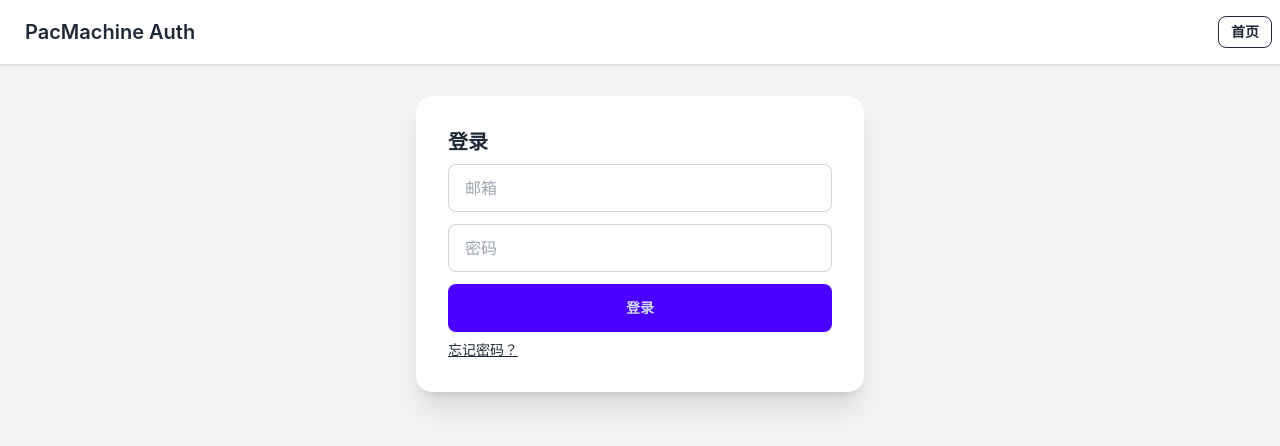
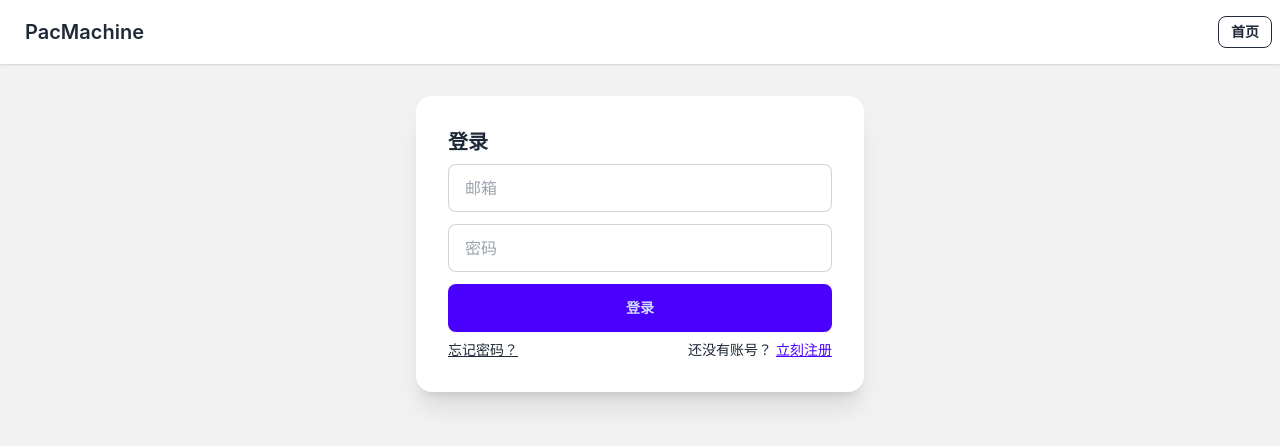
Before and after one commit to Yiniann/PakMachine, a React (Vite) app in the folder frontend/: page /auth/login in a window 1280 px wide. Shown: the top 446 px of the page. Built offline with nearby package versions, Linux system fonts and the light colour scheme; no server answers.

Commit message:
更新布局和注册页面：动态显示站点名称，添加注册和登录链接提示

```diff
--- a/frontend/src/layouts/AuthLayout.tsx
+++ b/frontend/src/layouts/AuthLayout.tsx
@@ -1,14 +1,17 @@
 import { Link, Outlet } from "react-router-dom";
 import { useAuth } from "../components/useAuth";
+import { usePublicSettings } from "../features/settings/publicSettings";
 
 const AuthLayout = () => {
   const { token, logout } = useAuth();
+  const publicSettings = usePublicSettings();
+  const siteTitle = publicSettings.data?.siteName || "PacMachine";
   return (
     <div data-theme="light" className="min-h-screen bg-base-200">
       <div className="navbar bg-base-100 shadow">
         <div className="navbar-start">
           <Link to="/" className="btn btn-ghost text-xl">
-            PacMachine Auth
+            {siteTitle}
           </Link>
         </div>
         <div className="navbar-end gap-2">
--- a/frontend/src/layouts/LandingLayout.tsx
+++ b/frontend/src/layouts/LandingLayout.tsx
@@ -1,14 +1,17 @@
 import { Link, Outlet } from "react-router-dom";
 import { useAuth } from "../components/useAuth";
+import { usePublicSettings } from "../features/settings/publicSettings";
 
 const LandingLayout = () => {
   const { token, logout } = useAuth();
+  const publicSettings = usePublicSettings();
+  const siteTitle = publicSettings.data?.siteName || "PacMachine";
   return (
     <div data-theme="light" className="min-h-screen bg-base-200">
       <div className="navbar bg-base-100 shadow">
         <div className="navbar-start">
           <Link to="/" className="btn btn-ghost text-xl">
-            PacMachine
+            {siteTitle}
           </Link>
         </div>
         <div className="navbar-end gap-2">
--- a/frontend/src/pages/auth/LoginPage.tsx
+++ b/frontend/src/pages/auth/LoginPage.tsx
@@ -59,6 +59,12 @@ const LoginPage = () => {
           <Link className="link" to="/auth/forgot">
             忘记密码？
           </Link>
+          <div className="flex items-center gap-1">
+            <span>还没有账号？</span>
+            <Link className="link link-primary" to="/auth/register">
+              立刻注册
+            </Link>
+          </div>
         </div>
         {message && <p className="text-info mt-2">{message}</p>}
       </div>
--- a/frontend/src/pages/auth/RegisterPage.tsx
+++ b/frontend/src/pages/auth/RegisterPage.tsx
@@ -1,4 +1,5 @@
 import { FormEvent, useState } from "react";
+import { Link } from "react-router-dom";
 import { useRegisterMutation } from "../../features/auth/mutations";
 
 const RegisterPage = () => {
@@ -42,6 +43,12 @@ const RegisterPage = () => {
             {mutation.status === "pending" ? "注册中..." : "注册"}
           </button>
         </form>
+        <div className="text-sm flex items-center justify-center gap-2 mt-2">
+          <span>已有账号？</span>
+          <Link className="link link-primary" to="/auth/login">
+            立刻登录
+          </Link>
+        </div>
         {message && <p className="text-info mt-2">{message}</p>}
       </div>
     </div>
```
